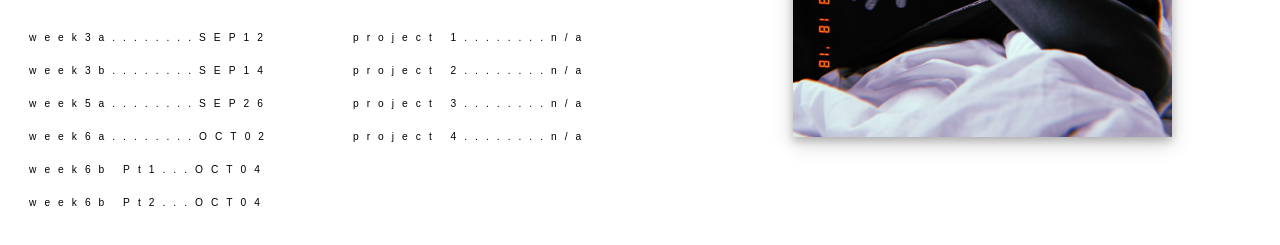
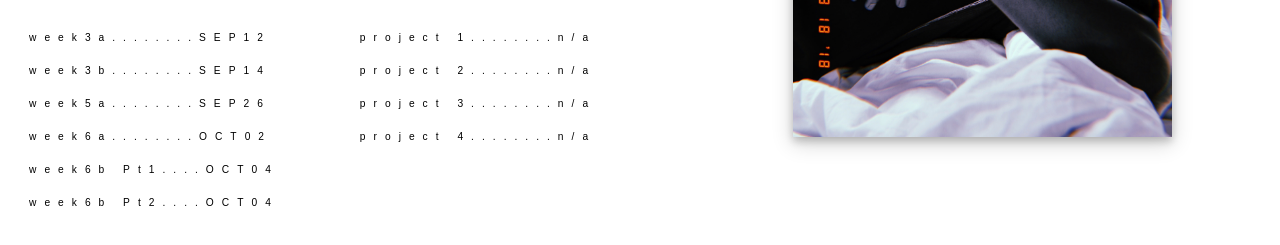
Before and after one commit to gabecagara/igme230, a plain HTML site: page index.html in a window 1280 px wide. Shown: the part 369-614 px from the top of the page. Drawn offline with Linux system fonts and the light colour scheme.

Commit message:
dots added

```diff
--- a/index.html
+++ b/index.html
@@ -46,11 +46,11 @@
         </tr>
 
         <tr>
-            <td><a href="https://gabecagara.github.io/igme230/week6b/holygrail-grid.html">week6b Pt1...OCT04</a></td>
+            <td><a href="https://gabecagara.github.io/igme230/week6b/holygrail-grid.html">week6b Pt1....OCT04</a></td>
         </tr>
 
         <tr>
-            <td><a href="https://gabecagara.github.io/igme230/week6b/responsive-grid.html">week6b Pt2...OCT04</a></td>
+            <td><a href="https://gabecagara.github.io/igme230/week6b/responsive-grid.html">week6b Pt2....OCT04</a></td>
         </tr>
 
 
```
